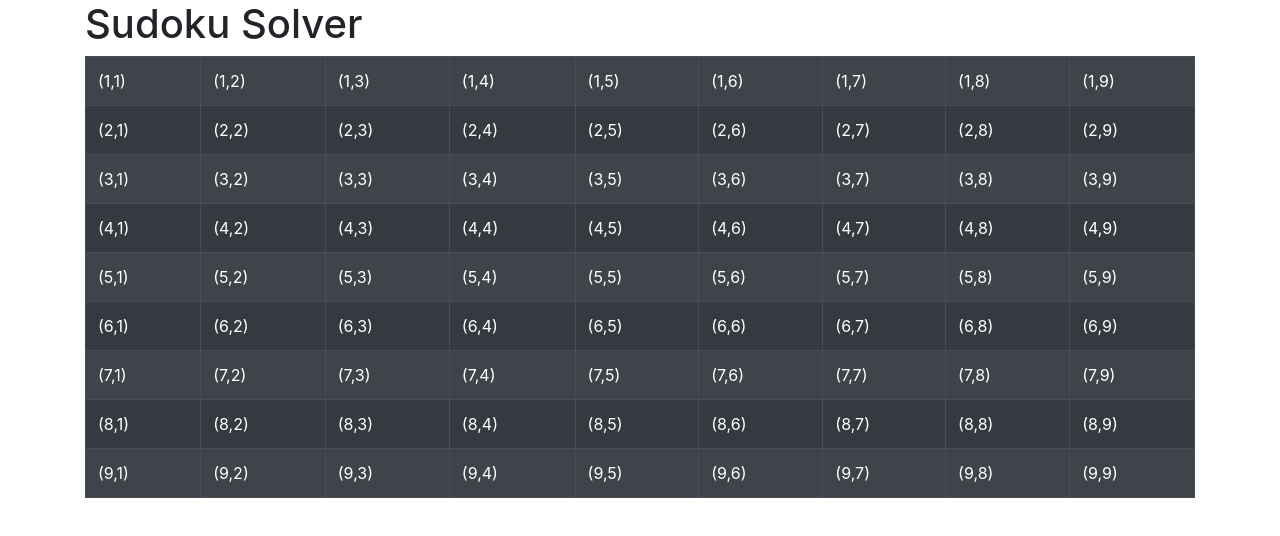
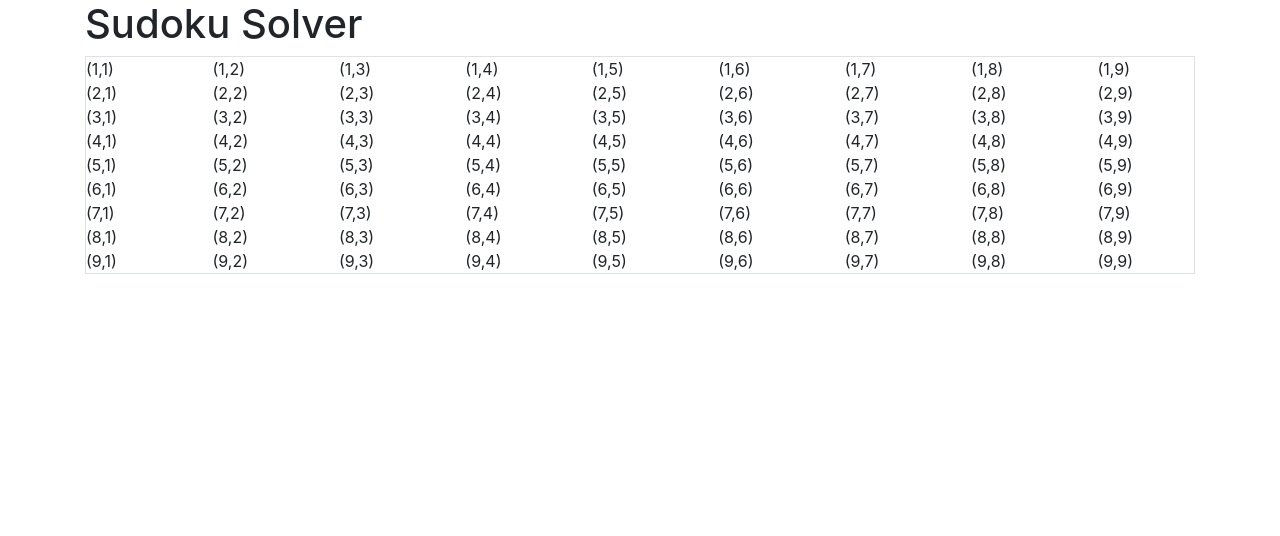
Before and after one commit to CaptainCthulhu/SudokuSolver, a React (Create React App) app in the folder ClientApp/: page / in a window 1280 px wide. Shown: the top 536 px of the page. Built offline with nearby package versions, Linux system fonts and the light colour scheme.

Commit message:
I hear divs are cool now.

```diff
--- a/ClientApp/src/App.tsx
+++ b/ClientApp/src/App.tsx
@@ -12,7 +12,7 @@ export default class App extends Component {
     return (
       <Layout>
         <h1> Sudoku Solver </h1>
-        <Route exact path='/' component={Grid} />
+        <Route component={Grid} />
       </Layout>
     );
   }
--- a/ClientApp/src/components/Grid.tsx
+++ b/ClientApp/src/components/Grid.tsx
@@ -1,6 +1,5 @@
 import React, { Component } from "react";
 import GridElement from "./GridElement";
-import Table from "react-bootstrap/Table";
 
 export class Grid extends Component {
   render() {
@@ -11,21 +10,19 @@ export class Grid extends Component {
       var row = [];
       for (var x = 1; x < 10; x++) {
         row.push(
-          <td key={x * y}>
+          <div className={"col"} key={x * y}>
             <GridElement xLocation={x} yLocation={y} value={count} />
-          </td>
+          </div>
         );
         count++;
       }
-      elems.push(<tr key={y}>{row}</tr>);
+      elems.push(
+        <div className="row" key={y}>
+          {row}
+        </div>
+      );
     }
 
-    return (
-      <div>
-        <Table striped bordered hover variant="dark">
-          <tbody> {elems} </tbody>
-        </Table>
-      </div>
-    );
+    return <div className={"border"}> {elems} </div>;
   }
 }
```
